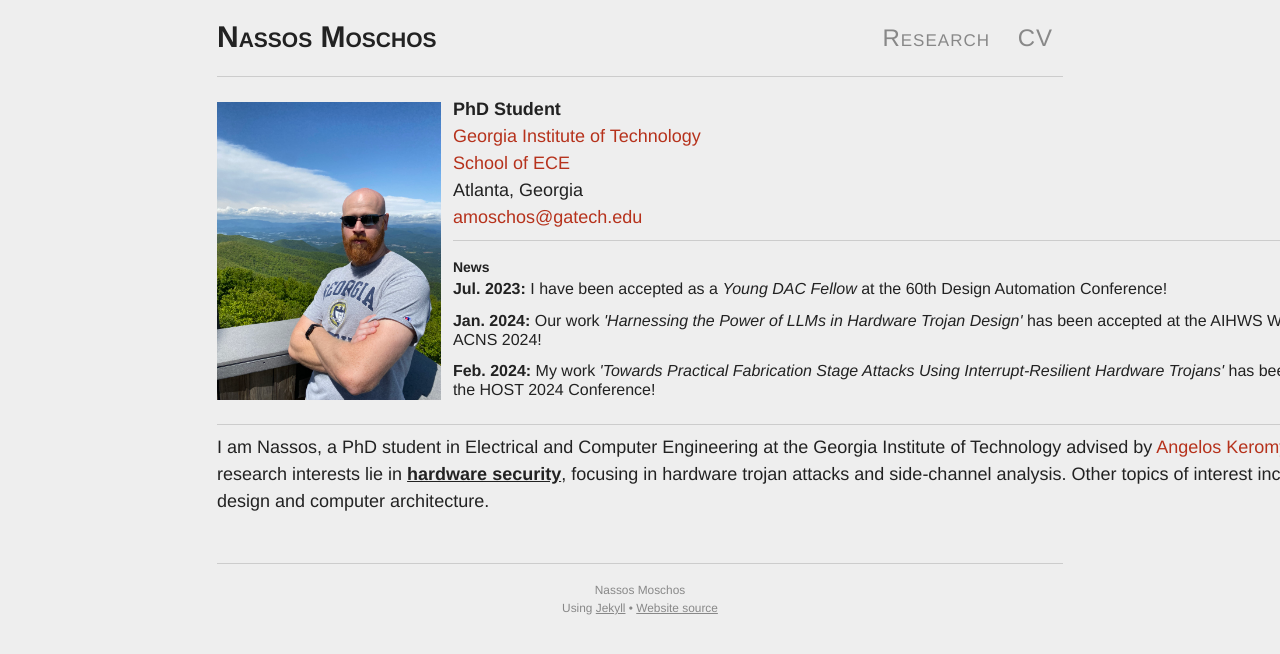
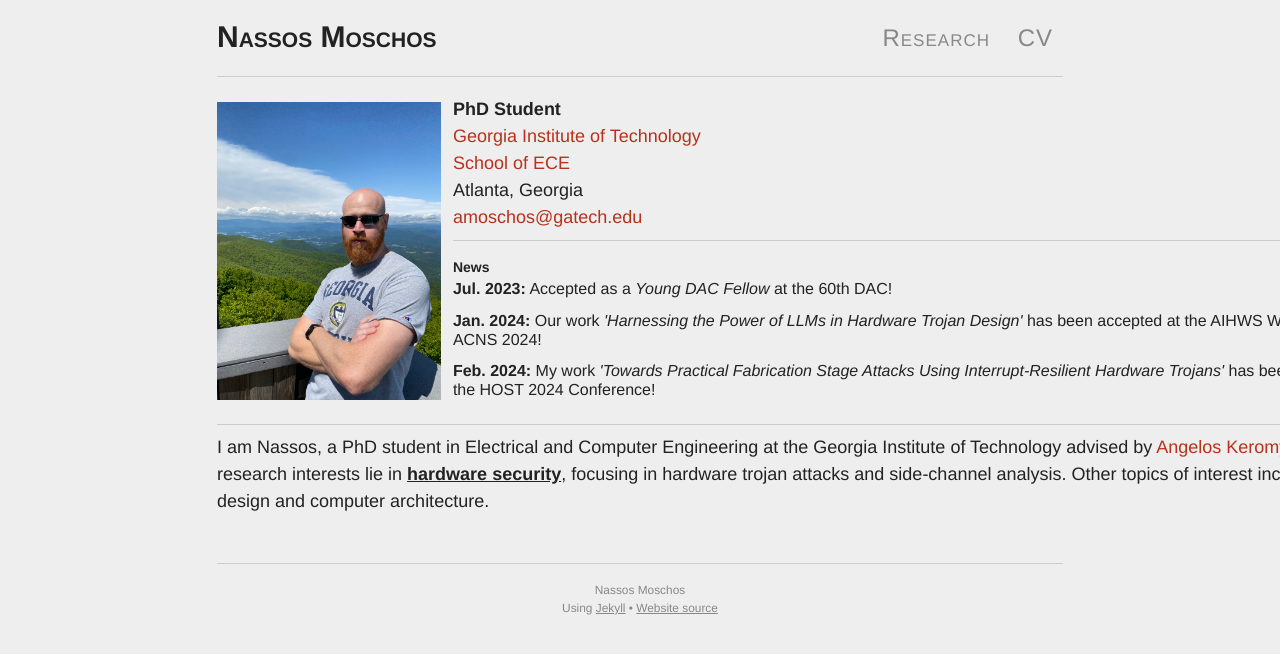
Before and after one commit to 0ena/0ena.github.io, a Jekyll site: the page built from index.md, in a window 1280 px wide. Shown: the top 654 px of the page. Built offline with Jekyll 4.4.1, drawn with Linux system fonts in a browser that asks for light colours; nearby versions of some CDN libraries; library files that are not in the unit come from our copies.

Commit message:
Update news.yml

```diff
--- a/_data/news.yml
+++ b/_data/news.yml
@@ -1,5 +1,5 @@
 - date: "Jul. 2023"
-  event: "I have been accepted as a <i>Young DAC Fellow</i> at the 60th Design Automation Conference!"
+  event: "Accepted as a <i>Young DAC Fellow</i> at the 60th DAC!"
 - date: "Jan. 2024"
   event: "Our work <i>'Harnessing the Power of LLMs in Hardware Trojan Design'</i> has been accepted at the AIHWS Workshop of ACNS 2024!"
 - date: "Feb. 2024"
```
